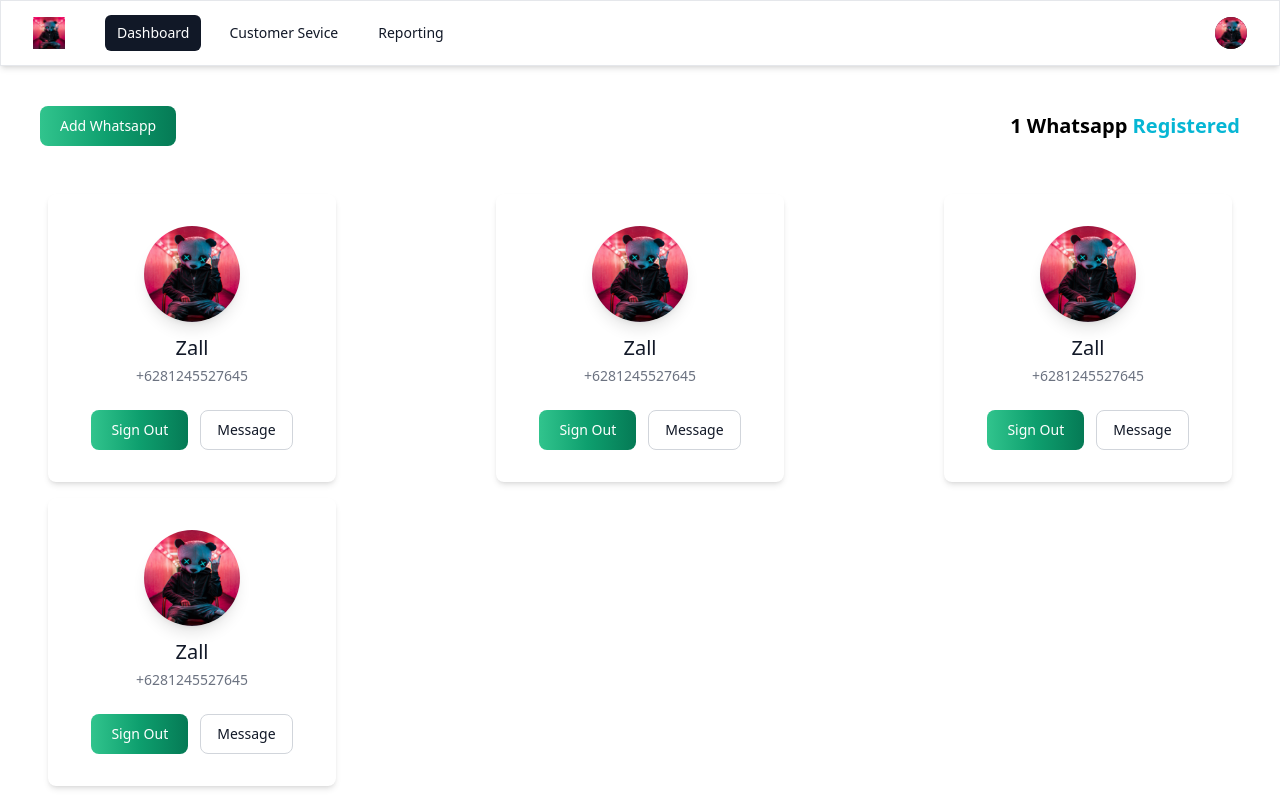
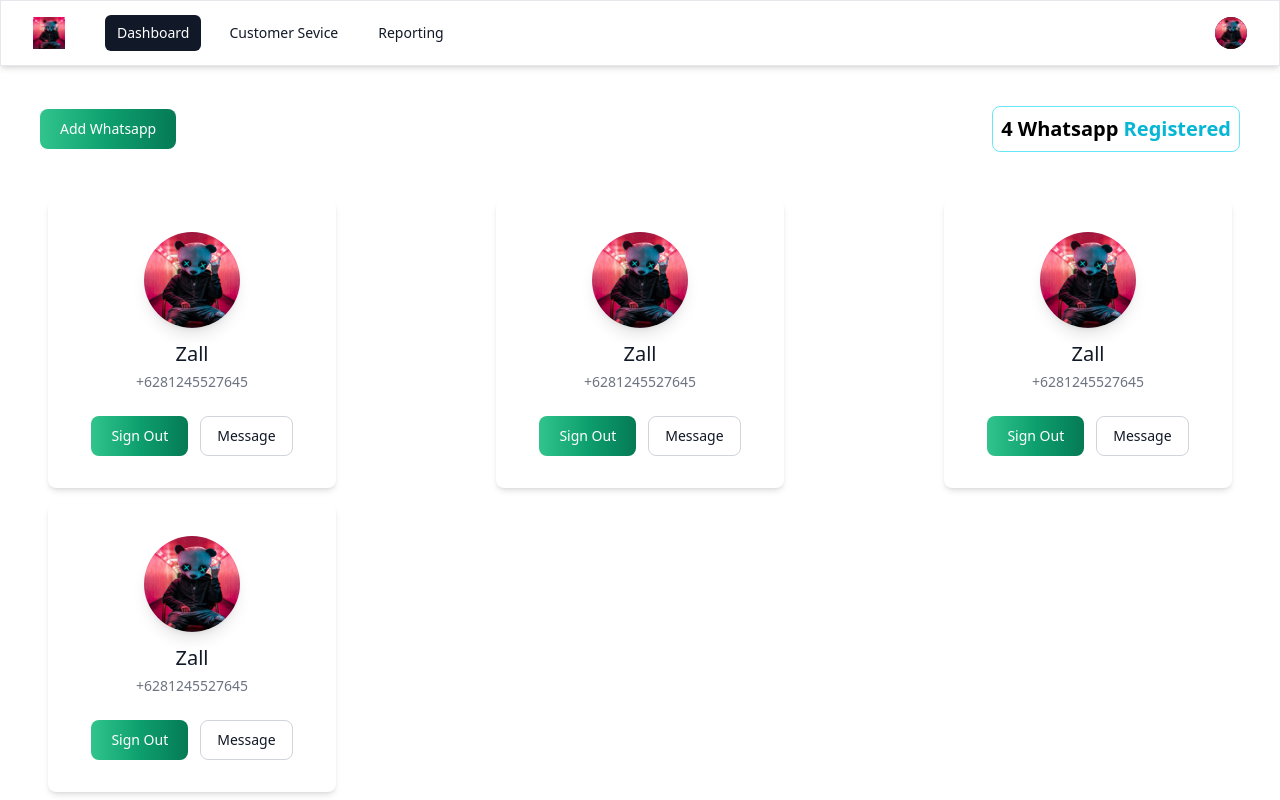
Before and after one commit to k2glyph/crm_office, a React (Create React App) app in the folder frontend/: page /dashboard in a window 1280 px wide. Shown: the top 800 px of the page. Built offline with nearby package versions, Linux system fonts and the light colour scheme.

Commit message:
fixed dashboard

```diff
--- a/frontend/src/Pages/Dashboard.js
+++ b/frontend/src/Pages/Dashboard.js
@@ -12,7 +12,7 @@ function Dashboard() {
         <div className='p-10'>
             <div className='flex flex-row justify-between items-center'>
                 <AddWhatsapp />
-                <label className='font-semibold  sm:text-sm md:text-xl'>1 Whatsapp
+                <label className='font-semibold sm:text-sm md:text-xl border border-cyan-300 p-2 rounded-lg'>4 Whatsapp
                     <span className='text-cyan-500'>
                          &nbsp;Registered
                     </span>
```
